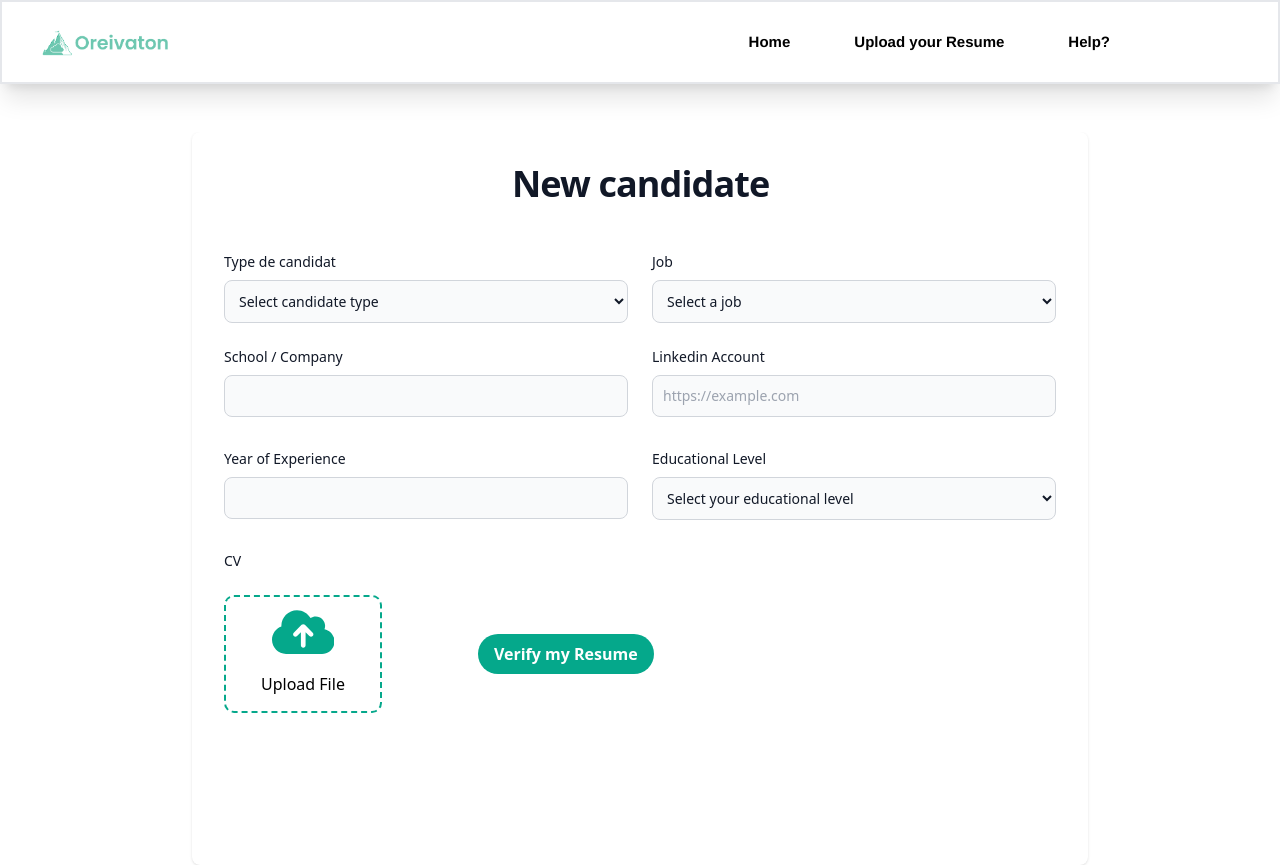
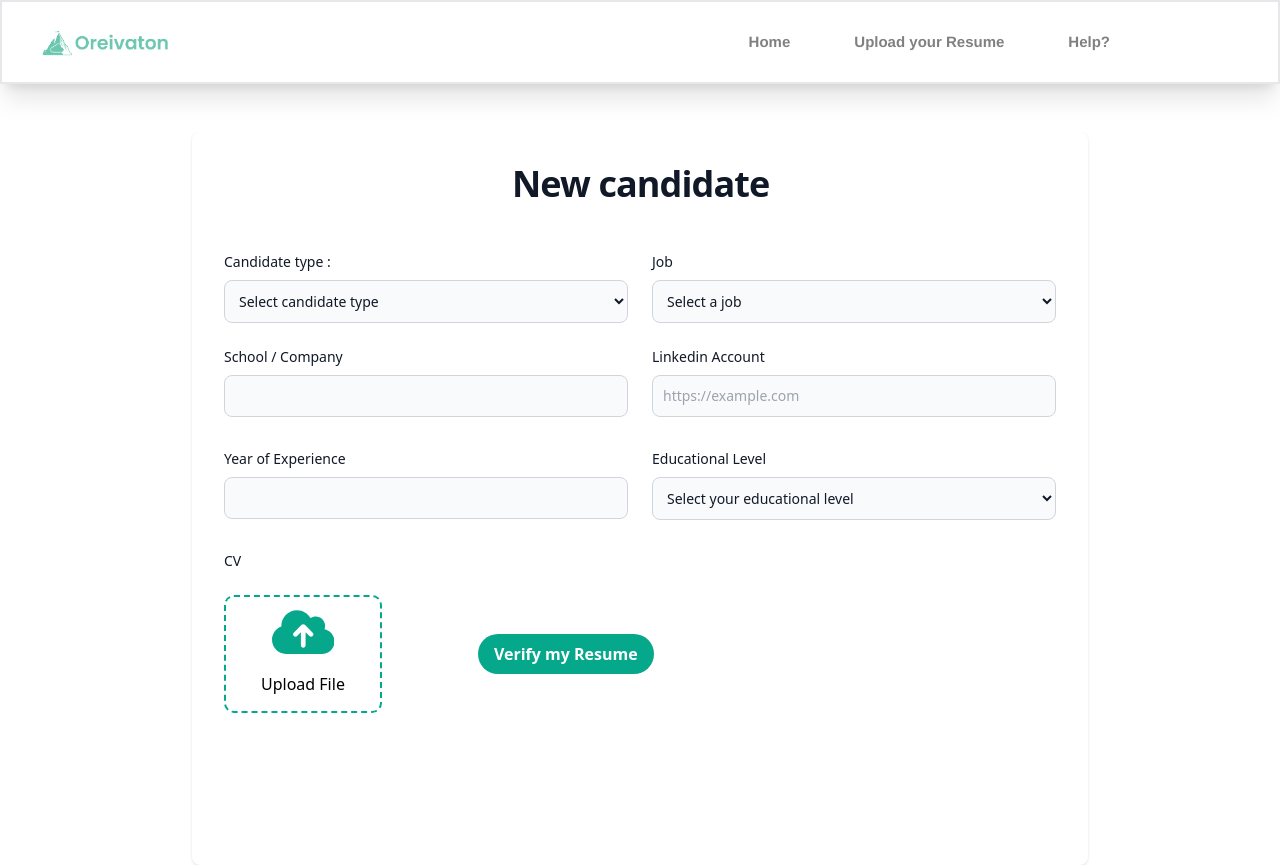
Before and after one commit to GhitaBenchekroun/Form, a React (Create React App) app: page / in a window 1280 px wide. Built offline with nearby package versions, Linux system fonts and the light colour scheme.

Commit message:
'version'

```diff
--- a/src/components/Form.js
+++ b/src/components/Form.js
@@ -34,6 +34,8 @@ function Form() {
   const [email, setEmail] = useState("yourmail@mail.com");
   const [phoneError, setPhoneError] = useState("");
   const [experienceError, setExperienceError] = useState("");
+
+
 
   //let extracted = false;
 
@@ -466,6 +468,7 @@ function Form() {
     });
   };
 
+
   const deleteCertification = (index) => {
     setLead((prevLead) => {
       const updatedCertifications = prevLead.Certifications.filter((_, i) => i !== index);
@@ -506,7 +509,7 @@ function Form() {
                     htmlFor="typeCandidat"
                     className="block mb-2 text-sm font-medium text-gray-900 dark:text-white"
                   >
-                    Type de candidat{" "}
+                        Candidate type : {" "}
                   </label>
                   <select
                     name="typeCandidat"
--- a/src/components/headerStyles.css
+++ b/src/components/headerStyles.css
@@ -1,5 +1,5 @@
 .buttonelement {
-  color: black;
+  color: gray;
   font-weight: 600;
   border-radius: 30px;
   font-size:15px;
@@ -8,6 +8,6 @@
 }
 
 .buttonelement :hover {
-  background-color: '#05a88b';
+  background-color: #05a88b;
   color: white;
 }
--- a/src/components/styles.css
+++ b/src/components/styles.css
@@ -56,7 +56,6 @@
 .buttonele:hover {
   background-color: #05A88B;
   color: white;
-
 }
 
 .element {
```
